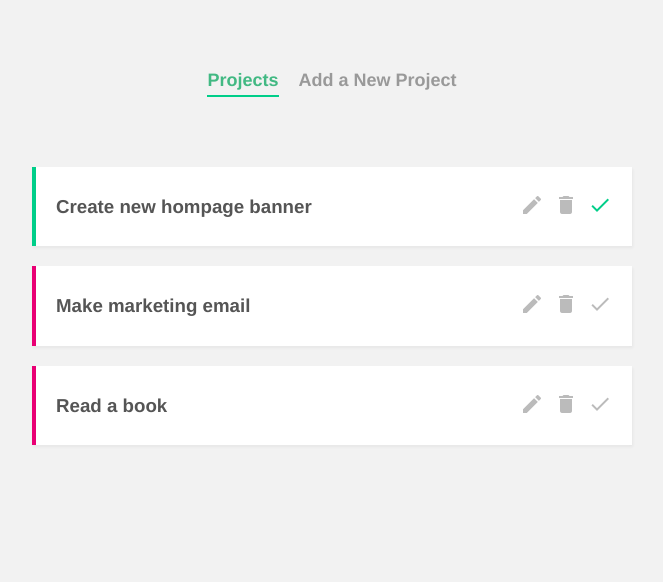
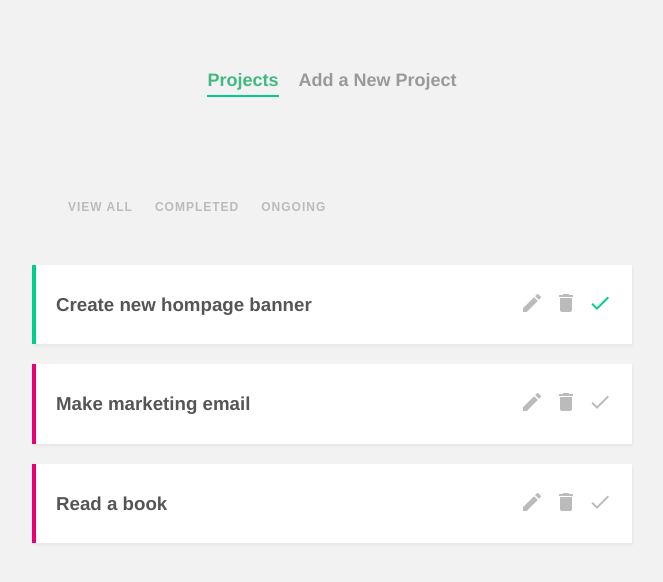
Before and after one commit to NNEUID/project-planner, a Vue app: page / in a window 1280 px wide. Shown: the top 582 px of the page, without its empty margins (308-971 px from the left). Built offline with nearby package versions, Linux system fonts and the light colour scheme; data requests are answered from the project's data file.

Commit message:
add css styles to filter nav items

```diff
--- a/src/components/FilterNav.vue
+++ b/src/components/FilterNav.vue
@@ -1,3 +1,4 @@
+<!-- eslint-disable -->
 <template>
   <nav class="filter-nav">
     <button @click="updateFilter('all')">View All</button>
@@ -7,6 +8,7 @@
 </template>
 
 <script>
+/* eslint-disable */
 export default {
   methods: {
     updateFilter(by) {
@@ -17,5 +19,16 @@ export default {
 </script>
 
 <style>
-
+.filter-nav button {
+  background: none;
+  border: none;
+  color: #bbb;
+  outline: none;
+  font-size: 12px;
+  text-transform: uppercase;
+  margin-right: 10px;
+  letter-spacing: 1px;
+  font-weight: bold;
+  cursor: pointer;
+}
 </style>
--- a/src/views/HomeView.vue
+++ b/src/views/HomeView.vue
@@ -1,6 +1,7 @@
 <!-- eslint-disable -->
 <template>
   <div class="home">
+    <FilterNave @filterChange="current = $event" />
     <div v-if="projects.length">
       <div v-for="project in projects" :key="project.id">
         <SingleProject :project="project" @delete="handleDelete" @complete="handleComplete" />
@@ -12,14 +13,17 @@
 <script>
 /* eslint-disable */
 import SingleProject from "../components/SingleProject.vue";
+import FilterNave from "../components/FilterNav.vue";
 export default {
   name: "HomeView",
   components: {
     SingleProject,
+    FilterNave
   },
   data() {
     return {
       projects: [],
+      current: 'all'
     };
   },
   methods: {
```
